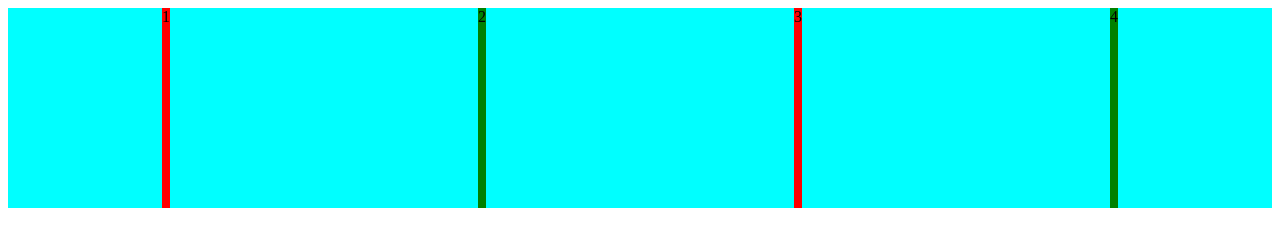
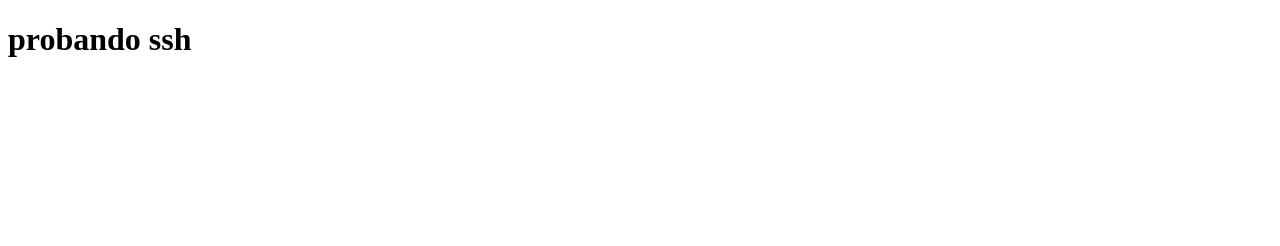
Before and after one commit to Marco2309/clase-fundamentos, a plain HTML site: page index.html in a window 1280 px wide. Drawn offline with Linux system fonts and the light colour scheme.

Commit message:
practicando ssh pull

```diff
--- a/index.html
+++ b/index.html
@@ -5,33 +5,11 @@
     <meta charset="UTF-8">
     <meta name="viewport" content="width=device-width, initial-scale=1.0">
     <title>Document</title>
-    <style>
-        .display-flex {
-            display: flex;
-            justify-content: space-around;
-        }
-
-        .main {
-            height: 200px;
-            background-color: aqua;
-        }
-
-        .bg-red {
-            background-color: red;
-        }
-
-        .bg-green {
-            background-color: green;
-        }
-    </style>
 </head>
 
 <body>
-    <div class="display-flex main">
-        <div class="bg-red">1</div>
-        <div class="bg-green">2</div>
-        <div class="bg-red">3</div>
-        <div class="bg-green">4</div>
+    <div>
+        <h1>probando ssh</h1>
     </div>
 </body>
 
```
